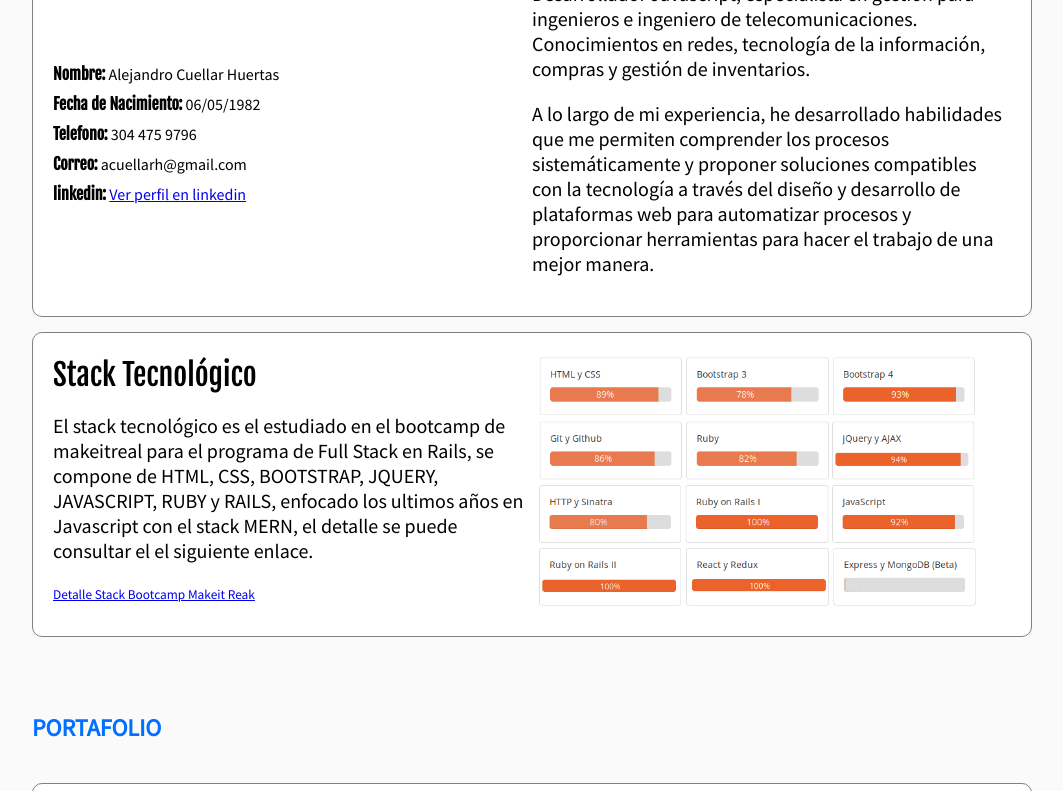
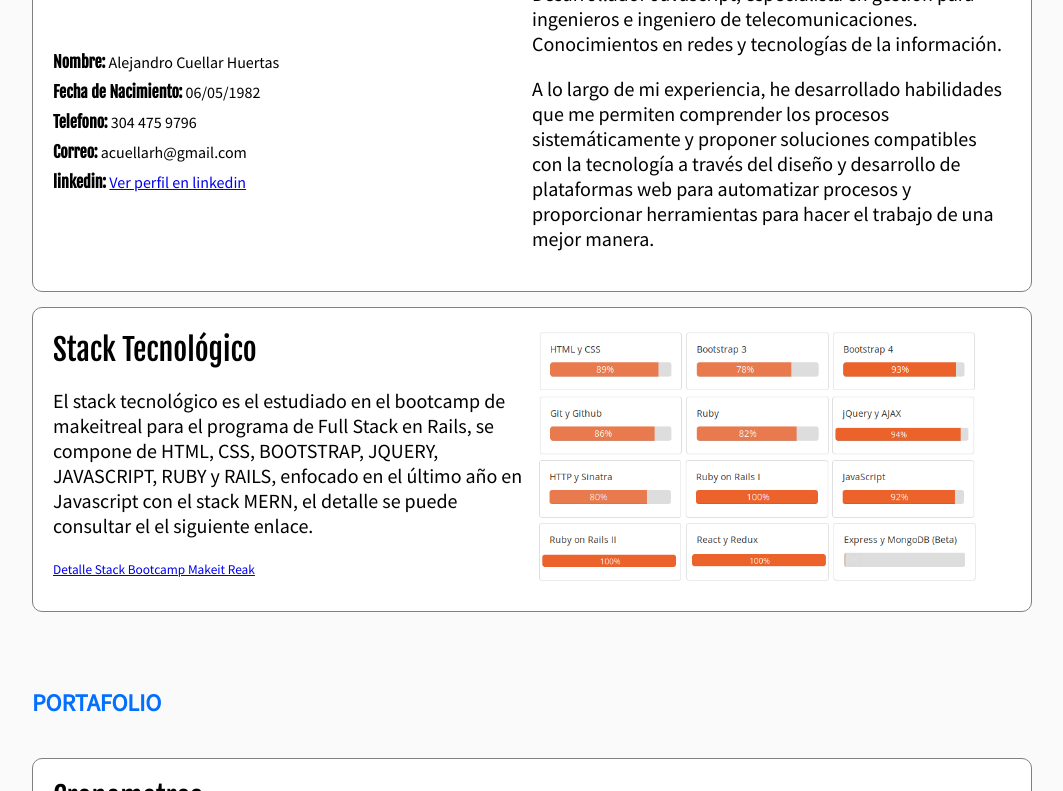
Before and after one commit to acuellarh/acuellarh.github.io, a plain HTML site: page index.html in a window 1280 px wide. Shown: the part 636-1427 px from the top of the page, without its empty margins (108-1171 px from the left). Drawn offline with Linux system fonts and the light colour scheme.

Commit message:
Small changes into content of the paragrah

```diff
--- a/index.html
+++ b/index.html
@@ -54,7 +54,7 @@
         </div>
         <div class="project-imageContainer">
           <p class="project-description"> Soy una persona responsable, dinámica, con sólida formación ética, respetuosa, alta capacidad de escucha, perseverante, abierto al  cambio.</p>
-          <p class="project-description"> Desarrollador Javascript, especialista en gestión para ingenieros e ingeniero de telecomunicaciones. Conocimientos en redes, tecnología de la información, compras y gestión de inventarios.</p>
+          <p class="project-description"> Desarrollador Javascript, especialista en gestión para ingenieros e ingeniero de telecomunicaciones. Conocimientos en redes y tecnologías de la información.</p>
           <p class="project-description"> A lo largo de mi experiencia, he desarrollado habilidades que me permiten comprender los procesos sistemáticamente y proponer soluciones compatibles con la tecnología a través del diseño y desarrollo de plataformas web para automatizar procesos y proporcionar herramientas para hacer el trabajo de una mejor manera.</p>
         </div>
       </article>
@@ -62,7 +62,7 @@
           <div class="project-details">
             <h3 class="project-title">Stack Tecnológico</h3>
             <p class="project-description"> El stack tecnológico es el estudiado en el bootcamp de makeitreal para el programa de Full Stack en Rails,
-              se compone de HTML, CSS, BOOTSTRAP, JQUERY, JAVASCRIPT, RUBY y RAILS, enfocado los ultimos años en Javascript con el stack MERN, el detalle se puede consultar el el siguiente enlace.
+              se compone de HTML, CSS, BOOTSTRAP, JQUERY, JAVASCRIPT, RUBY y RAILS, enfocado en el último año en Javascript con el stack MERN, el detalle se puede consultar el el siguiente enlace.
             </p>
             <p class="project-url"><small> <a href="https://makeitreal.camp/u/satreuh" target="_blank">Detalle Stack Bootcamp Makeit Reak</a> </small></p>
           </div>
@@ -170,7 +170,7 @@
           <p class=""><strong>Cargo:</strong> Ingeniero de Aseguramiento</p>
           <p class="project-description">Durante dos años estuve apoyando el área de aseguramiento apoyando a los compañeros de factibilidades e instalaciones de servicios empresariales con el fin de cumplir con los requerimientos colocados por el área comercial. Durante este periodo desarrollé habilidades administrativas, manejo de personal, elaboración de informes, gestión de presupuesto, trabajo bajo presión y trabajo en equipo.</p>
           <p class="project-description">Posteriormente he trabajado apoyando en la gestión de compras, gestionando con las diferentes areas de la empresa para asegurar que se tengan los equipos necesarios para la implementación de servicios de portafolio avanzado para clientes empresariales, durante esta labor he estado apoyando con la elaboración de los requerimientos para el desarrollo de plataformas web para el control de inventario.</p>
-          <p class="project-description">Desde el 2020 he realizando funciones de desarrollador de plataforma Inhouse para el área de Licitaciones. Adicional de realizar actividades con plataforma Salesforce tales como, elaboración de informes, soporte a usuarios, apoyo el levantamiento de requerimientos y testing manual</p>
+          <p class="project-description">Desde el 2020 he realizando funciones de desarrollador de plataforma Inhouse para el área de Licitaciones. Adicional de realizar actividades con plataforma CRM Salesforce tales como, elaboración de informes, soporte a usuarios, apoyo en levantamiento de requerimientos y testing manual.</p>
         </div>
       </article>
       <article class="project">
```
